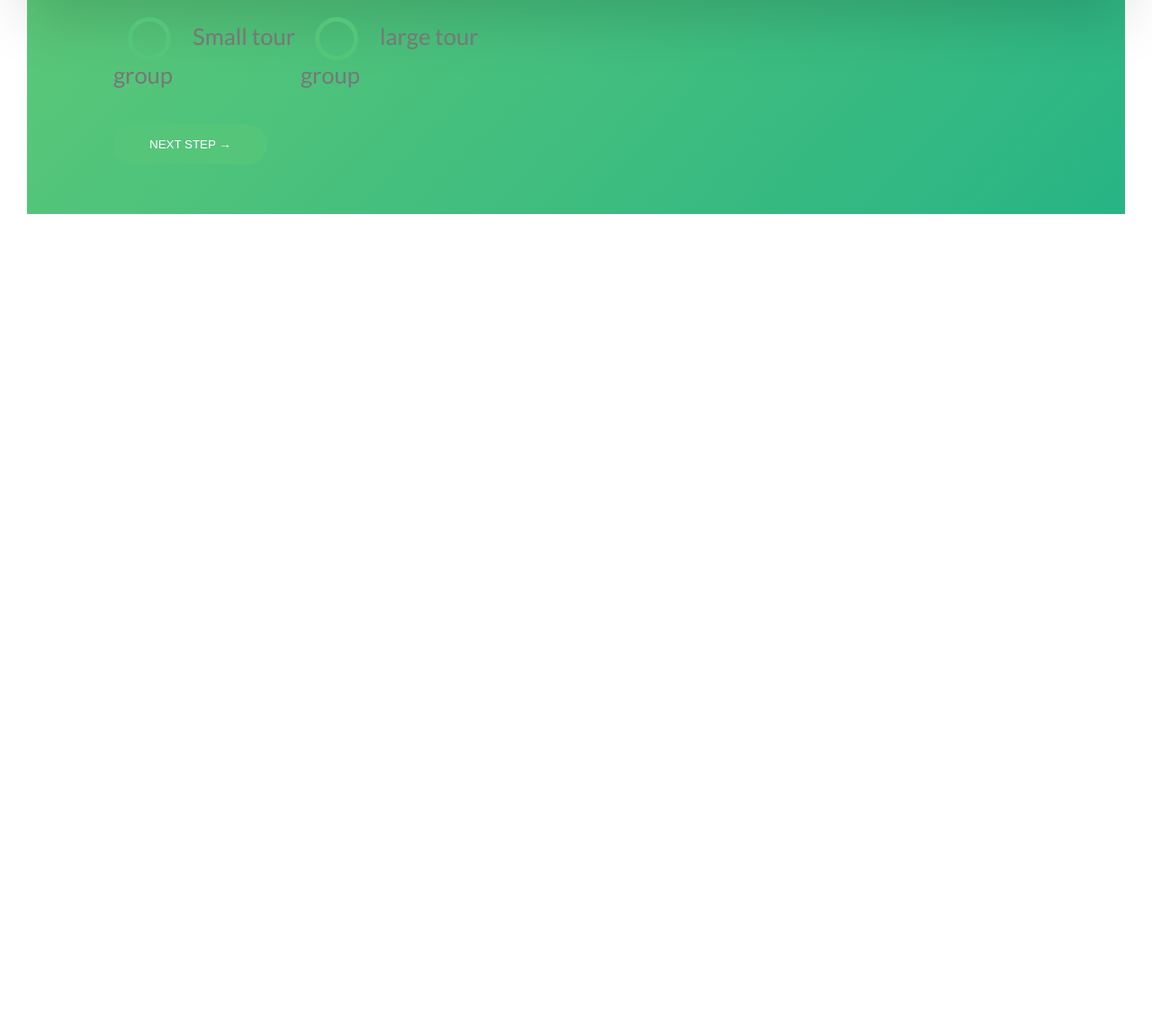
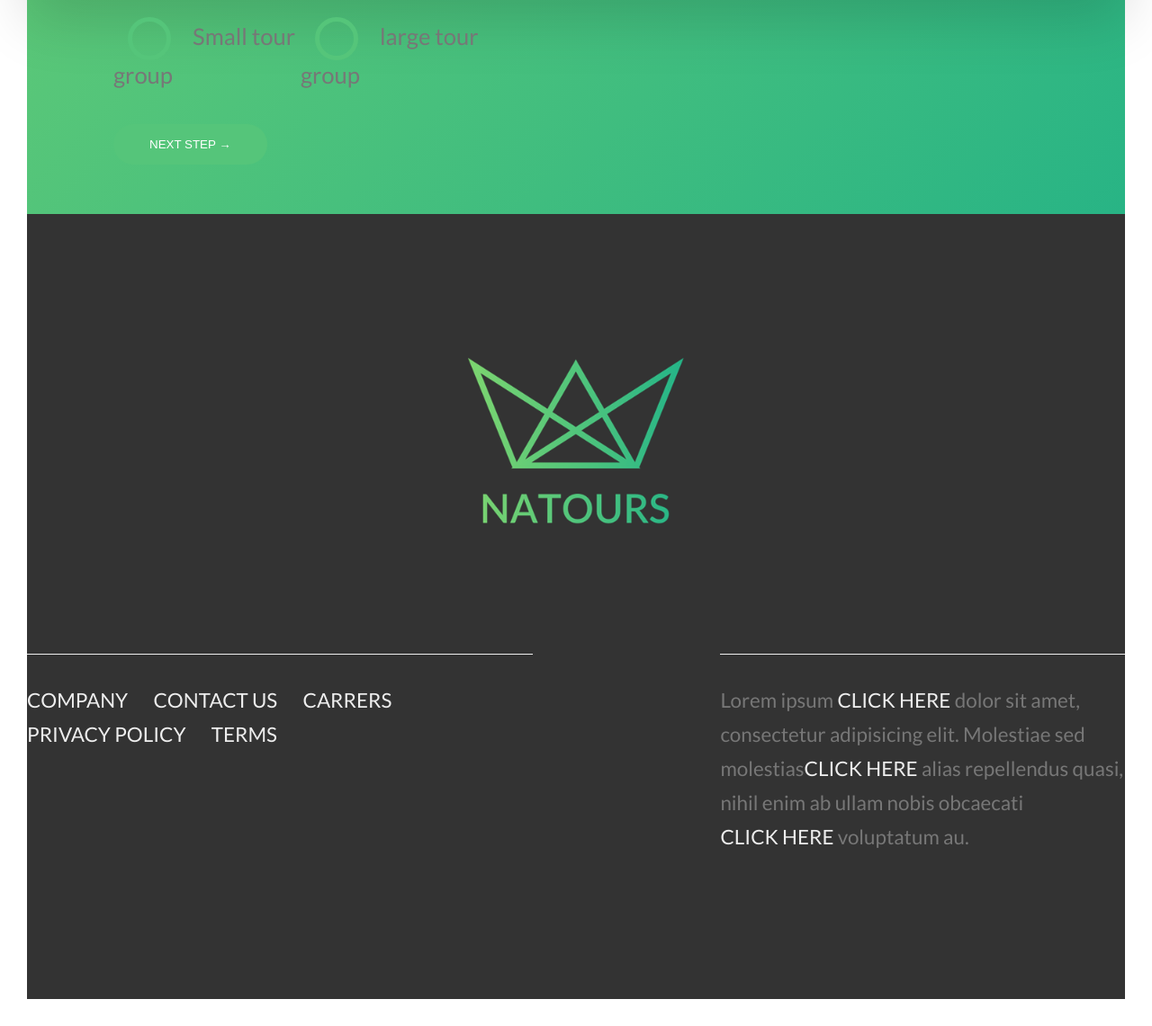
Before and after one commit to krunal1999/webProject1, a website: page index.html in a window 1280 px wide. Shown: the part 8428-9569 px from the top of the page at 90% size. Before the commit the page ends 8707 px from the top, so only its background shows below. Drawn offline with Linux system fonts and the light colour scheme.

Commit message:
footer added

```diff
--- a/index.html
+++ b/index.html
@@ -373,5 +373,50 @@
         </div>
       </div>
     </main>
+    <footer class="footer">
+      <div class="footer__logo-box">
+        <img src="img/logo-green-2x.png" alt="full logo" class="footer__logo" />
+      </div>
+
+      <div class="row">
+        <div class="col-1-of-2">
+          <div class="footer__nav">
+            <ul class="footer__list">
+              <li class="footer__item">
+                <a href="#" class="footer__link">company</a>
+              </li>
+              <li class="footer__item">
+                <a href="#" class="footer__link">contact us </a>
+              </li>
+              <li class="footer__item">
+                <a href="#" class="footer__link">carrers</a>
+              </li>
+              <li class="footer__item">
+                <a href="#" class="footer__link">privacy policy</a>
+              </li>
+              <li class="footer__item">
+                <a href="#" class="footer__link">terms</a>
+              </li>
+            </ul>
+          </div>
+        </div>
+        <div class="col-1-of-2">
+          <p class="footer__copyright">
+            Lorem ipsum <a href="#" class="footer__link">click here </a> dolor
+            sit amet, consectetur adipisicing elit. Molestiae sed molestias<a
+              href="#"
+              class="footer__link"
+              >click here
+            </a>
+            alias repellendus quasi, nihil enim ab ullam nobis obcaecati<a
+              href="#"
+              class="footer__link"
+              >click here
+            </a>
+            voluptatum au.
+          </p>
+        </div>
+      </div>
+    </footer>
   </body>
 </html>
--- /dev/null
+++ b/sass/layout/_footer.scss
@@ -0,0 +1,53 @@
+.footer {
+  background-color: #333;
+  padding: 10rem 0;
+  font-size: 1.4rem;
+
+  &__logo-box {
+    text-align: center;
+    margin-bottom: 8rem;
+  }
+  &__logo {
+    width: 15rem;
+    height: auto;
+  }
+  &__nav {
+    border-top: 1px solid $color-grey-light;
+    padding-top: 2rem;
+    display: inline-block;
+  }
+  &__list {
+    list-style: none;
+  }
+  &__item {
+    display: inline-block;
+
+    &:not(:last-child) {
+      margin-right: 1.5rem;
+    }
+  }
+  &__link {
+    &:link,
+    &:visited {
+      color: $color-grey-light;
+      background-color: #333;
+      text-decoration: none;
+      text-transform: uppercase;
+      display: inline-block;
+      transition: all 0.2s;
+    }
+    &:hover,
+    &:active {
+      color: $color-primary;
+      box-shadow: 0 1rem 2rem rgba($color-black, 0.4);
+      transform: rotate(5deg) scale(1);
+    }
+  }
+
+  &__copyright {
+    border-top: 1px solid $color-grey-light;
+    padding-top: 2rem;
+    width: 80%;
+    float: right;
+  }
+}
--- a/sass/main.scss
+++ b/sass/main.scss
@@ -13,8 +13,8 @@
 @import "components/feature-box";
 
 @import "layout/header";
-
 @import "layout/grid";
+@import "layout/footer";
 
 @import "components/composition";
 
```
Also changed, not shown: sass/main.css, 1 other file.
